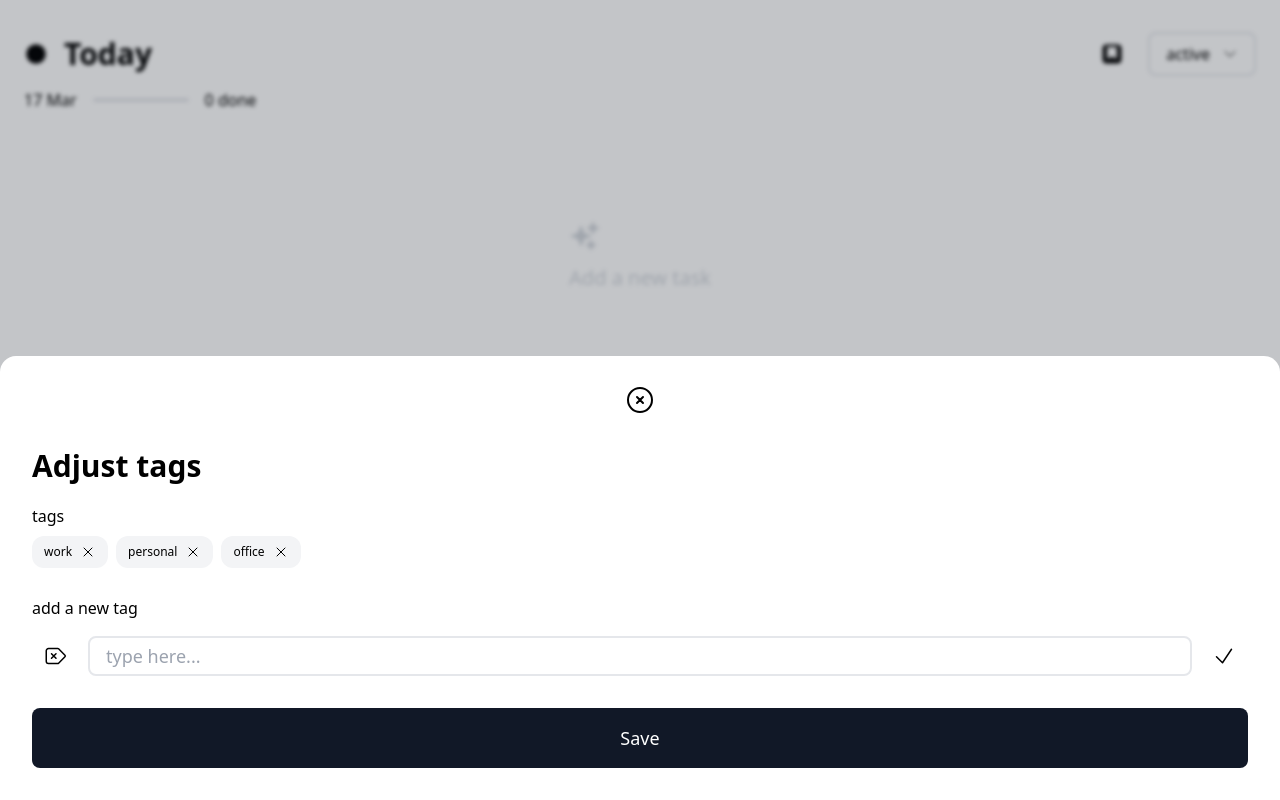
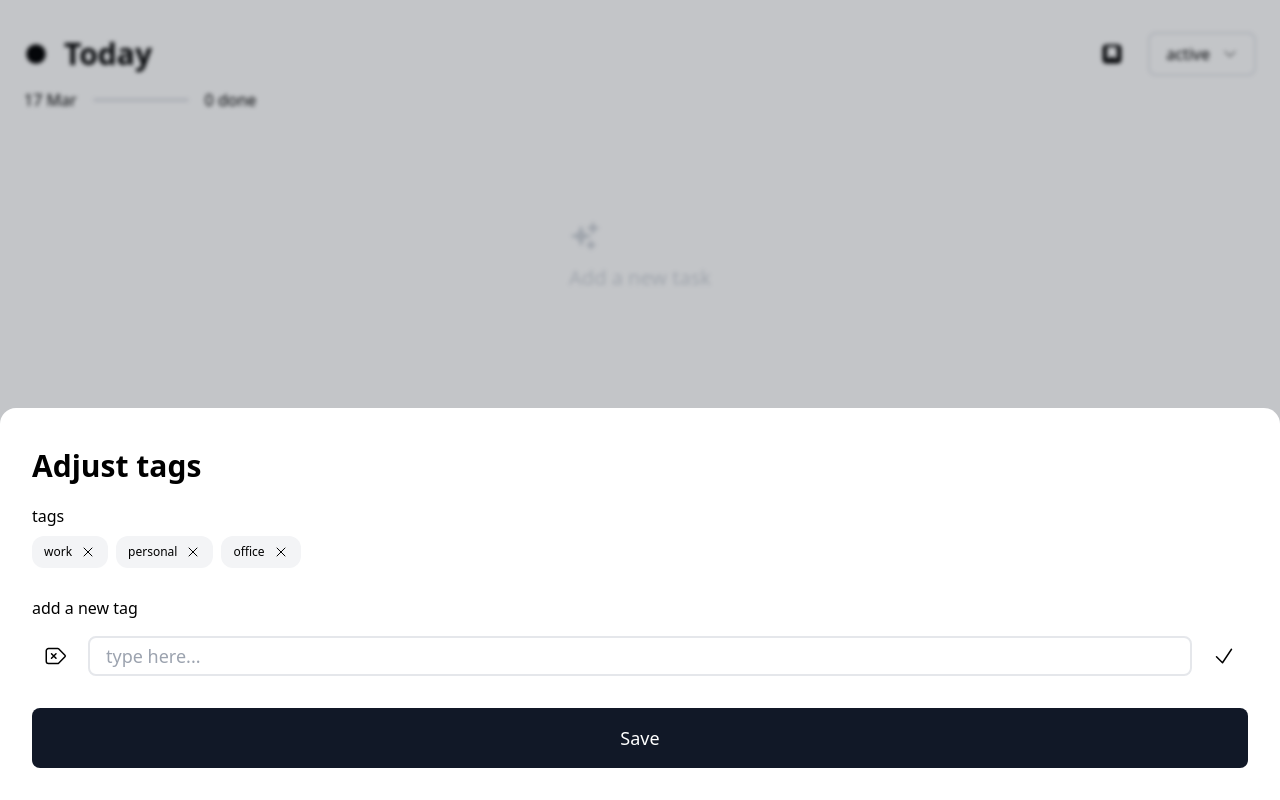
Before and after one commit to ashishk1331/Feather, a React (Vite) app: page / in a window 1280 px wide. Both pictures are taken after a click on the button 1112 px from the left and 54 px from the top of the page. Built offline with nearby package versions, Linux system fonts and the light colour scheme.

Commit message:
Save button bug fix in tag-editor

```diff
--- a/src/components/Task.jsx
+++ b/src/components/Task.jsx
@@ -50,7 +50,7 @@ export default function Task(props){
 				<h1 className={cn("text-lg", props.menuOption === 0 && finished ? 'line-through text-gray-500' : 'no-underline')}>
 					{props.title.split(' ').map((i, ind) => {
 						if(i.startsWith('@')){
-							return <p key={ind + '@'} className={cn("rounded px-[0.25em] inline-block font-medium mr-1", finished && props.menuOption === 0 ? "line-through px-0" : "bg-lime-200 dark:text-gray-900")}>{i.substring(1)}</p>
+							return <p key={ind + '@'} className={cn("rounded px-[0.25em] inline-block font-medium mr-1", finished && props.menuOption === 0 ? "line-through font-normal" : "bg-lime-200 dark:text-gray-900")}>{i.substring(1)}</p>
 						}
 						return i + ' '
 					})}
--- a/src/screens/TagEditor.jsx
+++ b/src/screens/TagEditor.jsx
@@ -18,15 +18,8 @@ export default function TagEditor(props){
 
 	return (
 		<div className="w-full h-full absolute inset-0 backdrop-blur-[2px] bg-gray-900/25 dark:bg-gray-600/25">
-			<div className="w-full h-fit bg-white dark:bg-gray-900 dark:text-white absolute bottom-0 p-8 pt-4 flex flex-col items-center gap-3 rounded-t-2xl">
-				<button
-					className="p-3"
-					onClick={(e) => {
-						props.setShowTagEditor(false);
-					}}
-				>
-					<XCircleIcon className="w-8 h-8" />
-				</button>
+			<div className="w-full h-fit bg-white dark:bg-gray-900 dark:text-white absolute bottom-0 p-8 pt-8 flex flex-col items-center gap-3 rounded-t-2xl">
+
 				<h1 className="text-3xl font-bold leading-9 mr-auto my-2">Adjust tags</h1>
 				{
 					tags.length > 0 && <ul className="w-full flex items-center flex-wrap gap-2">
@@ -88,6 +81,9 @@ export default function TagEditor(props){
 				<button
 						type="submit"
 						className="w-full bg-gray-900 dark:bg-gray-200 text-white dark:text-black p-4 mt-4 rounded-lg text-lg font-medium"
+						onClick={() => {
+							props.setShowTagEditor(false);
+						}}
 					>
 						Save
 					</button>
```
